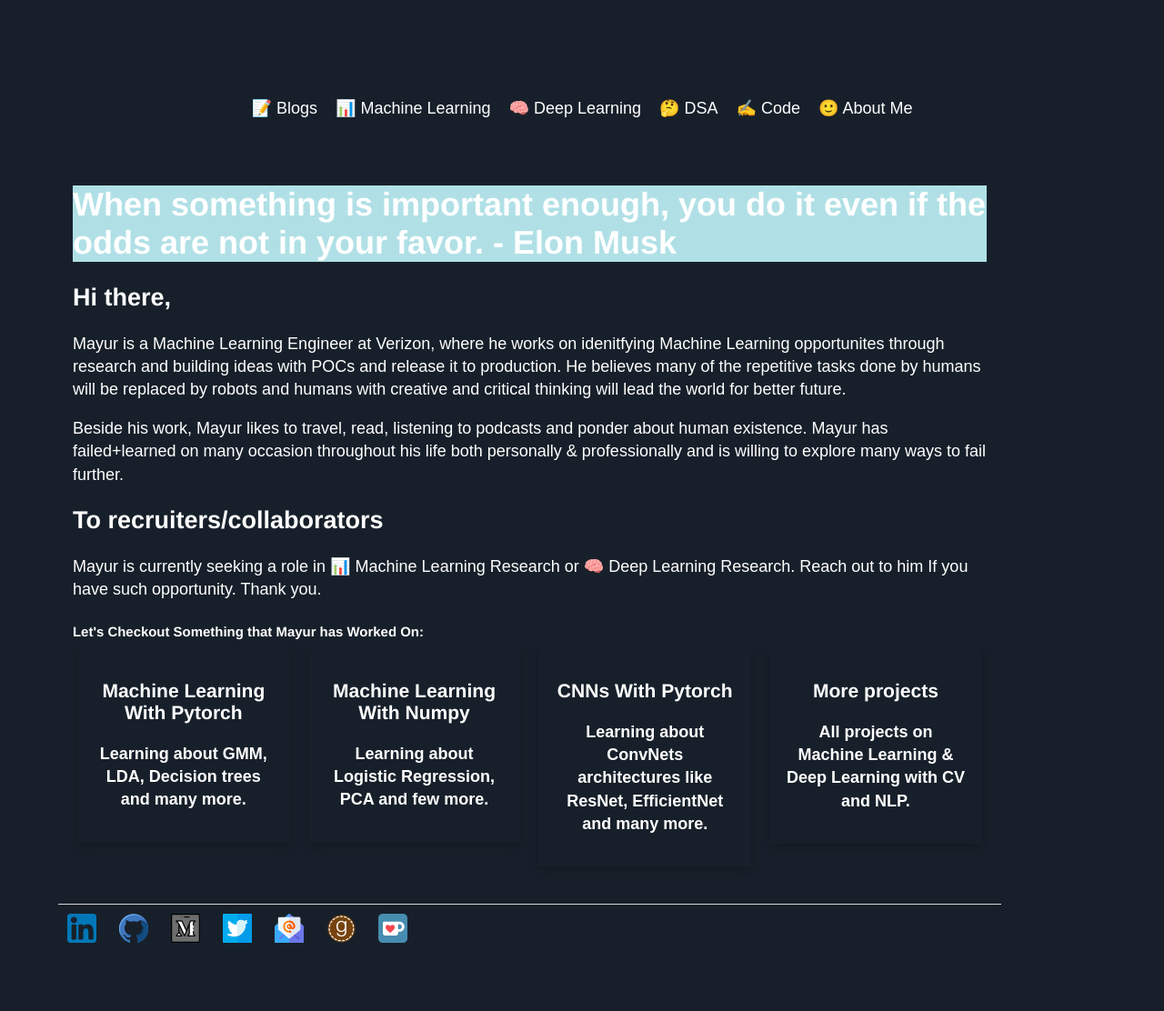
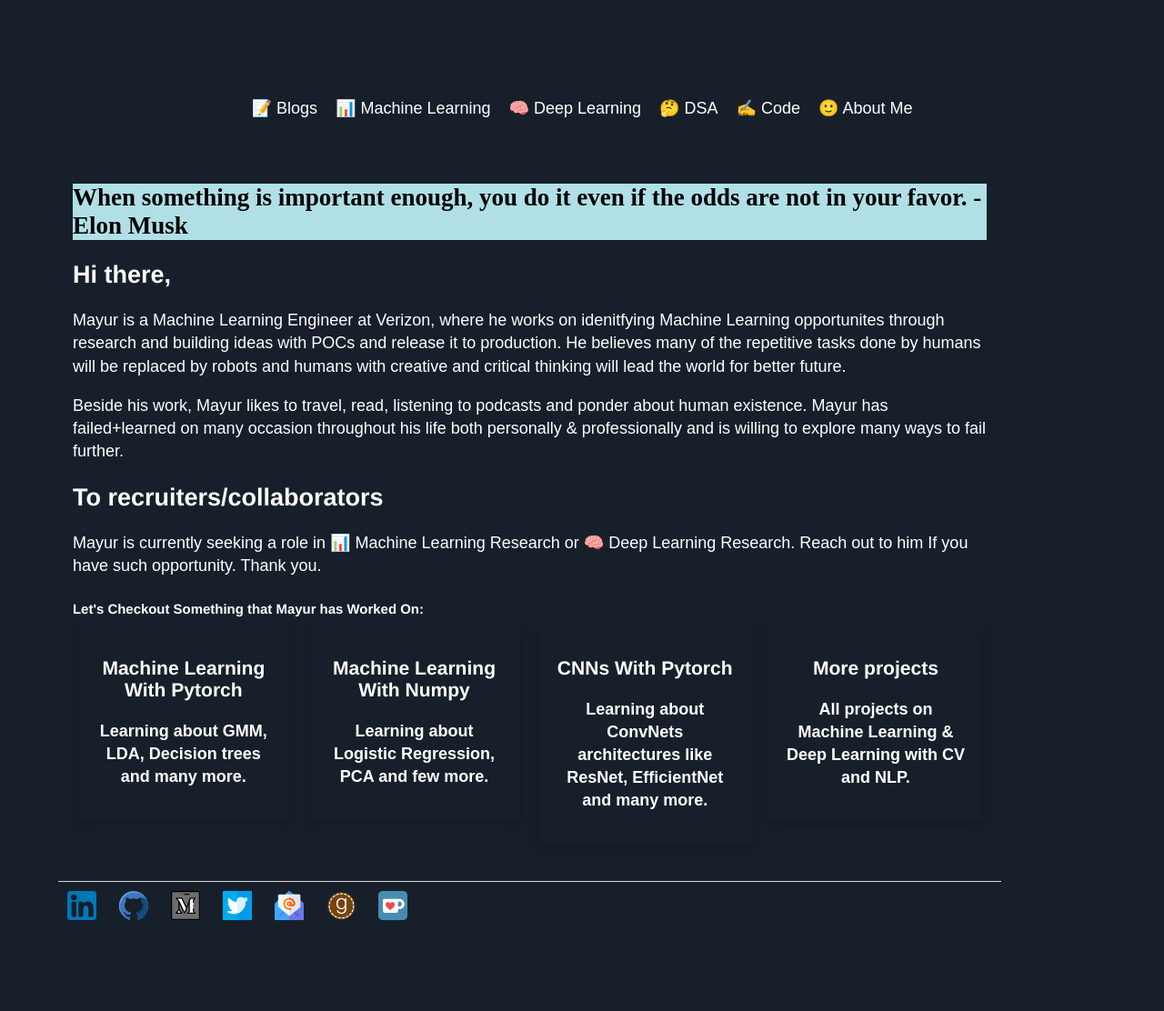
Before and after one commit to Mayurji/mayurji.github.io, a Jekyll site: the page built from about/index.html, in a window 1280 px wide. Shown: the whole page at 91% size. Built offline with Jekyll 4.4.1, drawn with Linux system fonts in a browser that asks for light colours; nearby versions of some CDN libraries; after the commit the page ends 1087 px from its top, so only the background shows below that.

Commit message:
Update index.html

```diff
--- a/about/index.html
+++ b/about/index.html
@@ -21,10 +21,10 @@ title: Math + Computing = AI
 </div>
 -->
 <div>
-	<h1><h1 style="background-color:powderblue;">
+	<h2 style="background-color:powderblue;font-family:WildWest;color:black">
 	When something is important enough, you do it even if the odds are not in your favor.
 	 - Elon Musk
-	</h1>
+	</h2>
 
 </div>
 <div>
```
